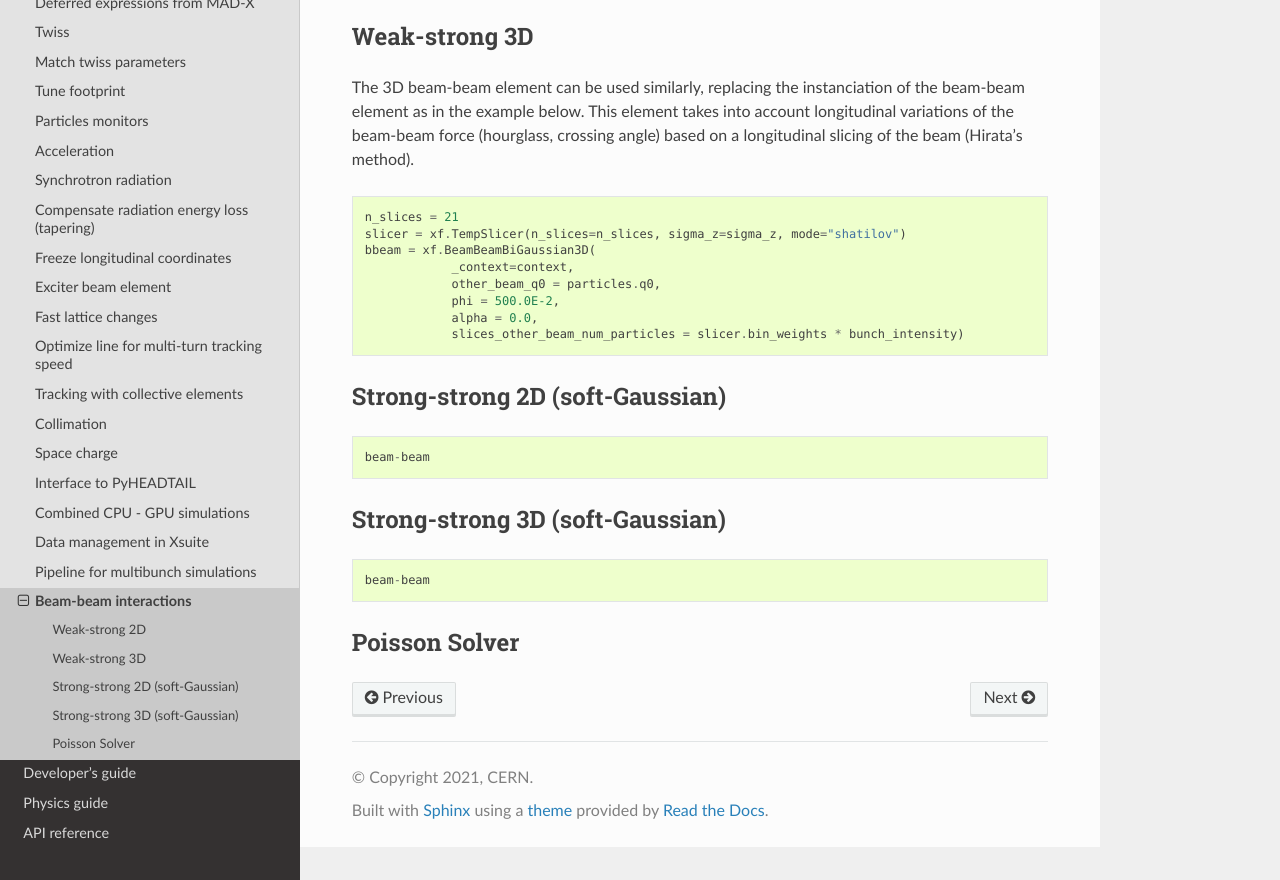
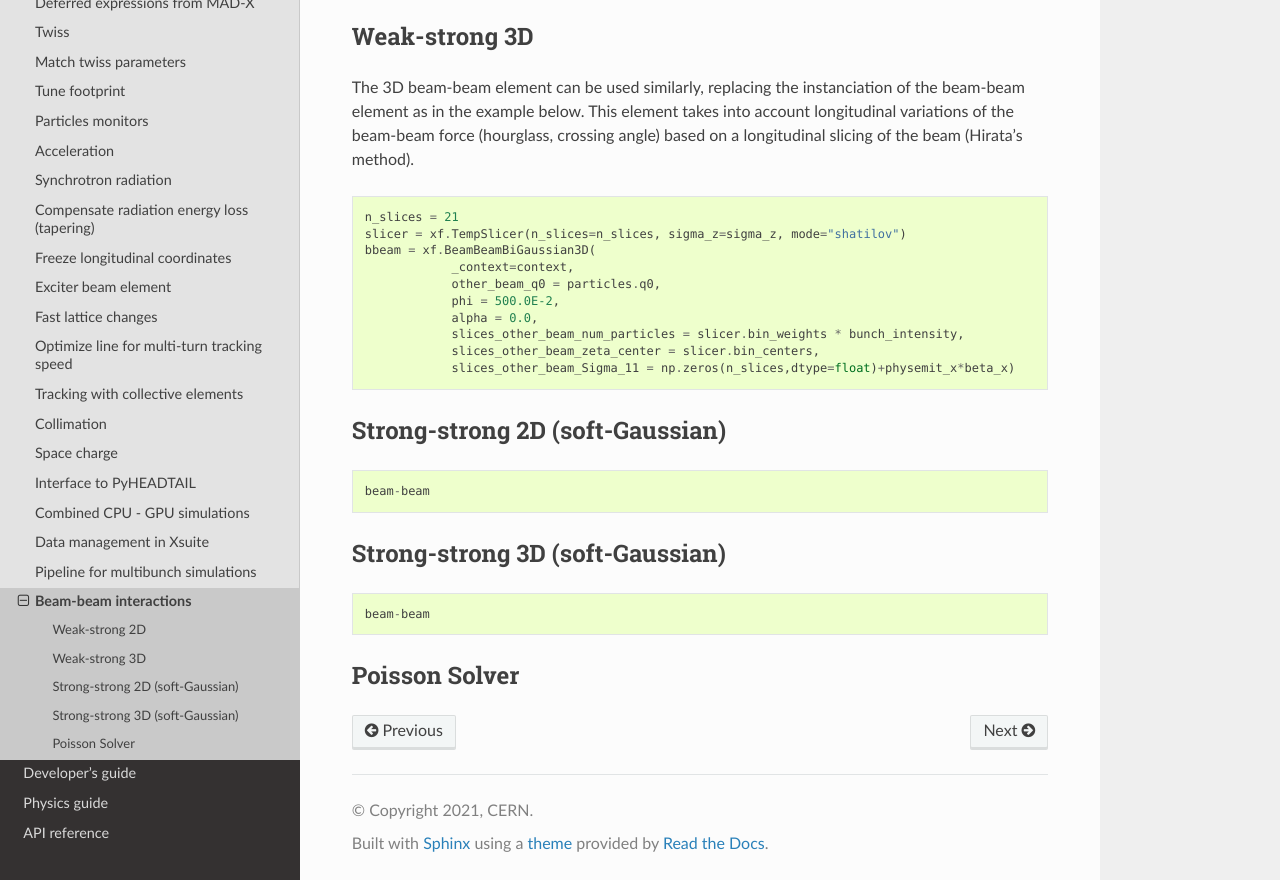
Before and after one commit to xsuite/xsuite, a Sphinx documentation site: the page built from docs/beambeam.rst, in a window 1280 px wide and 1296 px high, cut to the strip 416-1296 px from the top of the window. Built offline with Sphinx 7.4.7 and the Read the Docs theme 2.0.0, drawn with Linux system fonts in a browser that asks for light colours.

Commit message:
Update beambeam.rst

```diff
--- a/docs/beambeam.rst
+++ b/docs/beambeam.rst
@@ -25,7 +25,9 @@ The 3D beam-beam element can be used similarly, replacing the instanciation of t
                other_beam_q0 = particles.q0,
                phi = 500.0E-2,
                alpha = 0.0,
-               slices_other_beam_num_particles = slicer.bin_weights * bunch_intensity)
+               slices_other_beam_num_particles = slicer.bin_weights * bunch_intensity,
+               slices_other_beam_zeta_center = slicer.bin_centers,
+               slices_other_beam_Sigma_11 = np.zeros(n_slices,dtype=float)+physemit_x*beta_x)
 
 Strong-strong 2D (soft-Gaussian)
 ================================
```
